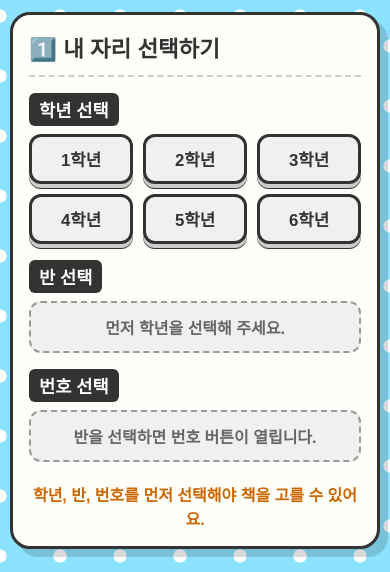
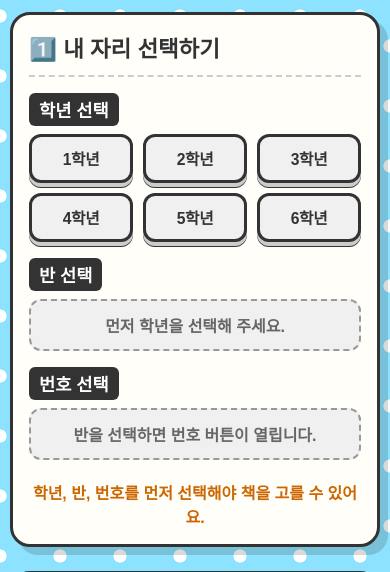
Before and after one commit to mintring125/iwantbooks, a Flask app: page / in a window 390 px wide. Shown: the part 224-796 px from the top of the page. Run offline with Flask 3, Linux system fonts and the light colour scheme; data that the repository does not hold is empty; some libraries are stand-ins or nearby versions; some web fonts are replaced.

Commit message:
Prevent grade button text wrapping on mobile

```diff
--- a/static/style.css
+++ b/static/style.css
@@ -169,6 +169,8 @@ button, input, select {
 .grade-grid .game-btn {
     width: 100%;
     min-width: 0;
+    white-space: nowrap;
+    word-break: keep-all;
 }
 
 .helper-card {
@@ -504,6 +506,12 @@ button, input, select {
         grid-template-columns: repeat(3, minmax(0, 1fr));
     }
 
+    .grade-grid .game-btn {
+        padding: 10px 8px;
+        font-size: 0.98rem;
+        letter-spacing: -0.02em;
+    }
+
     .search-row,
     .admin-login-box {
         flex-direction: column;
```
